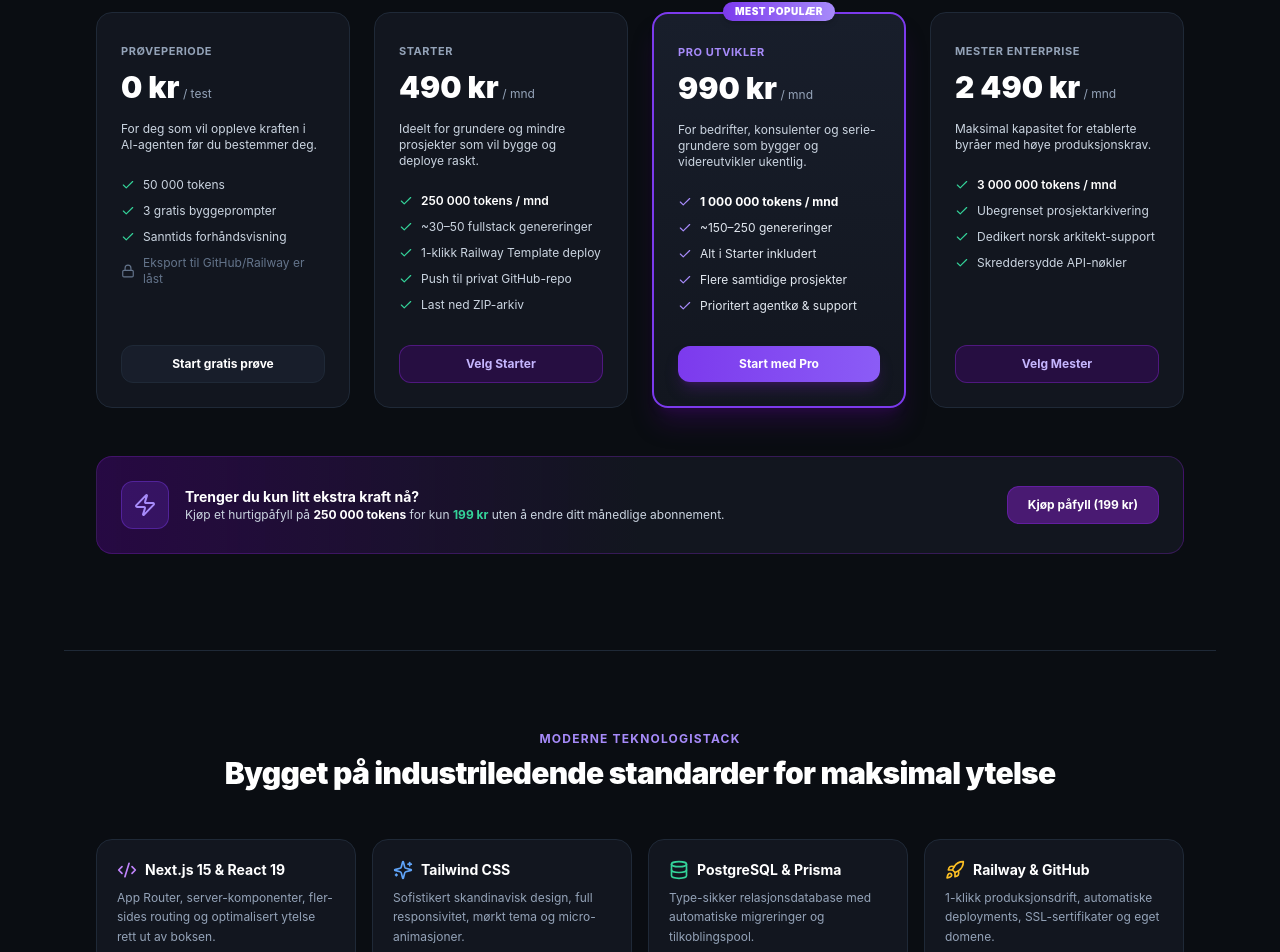
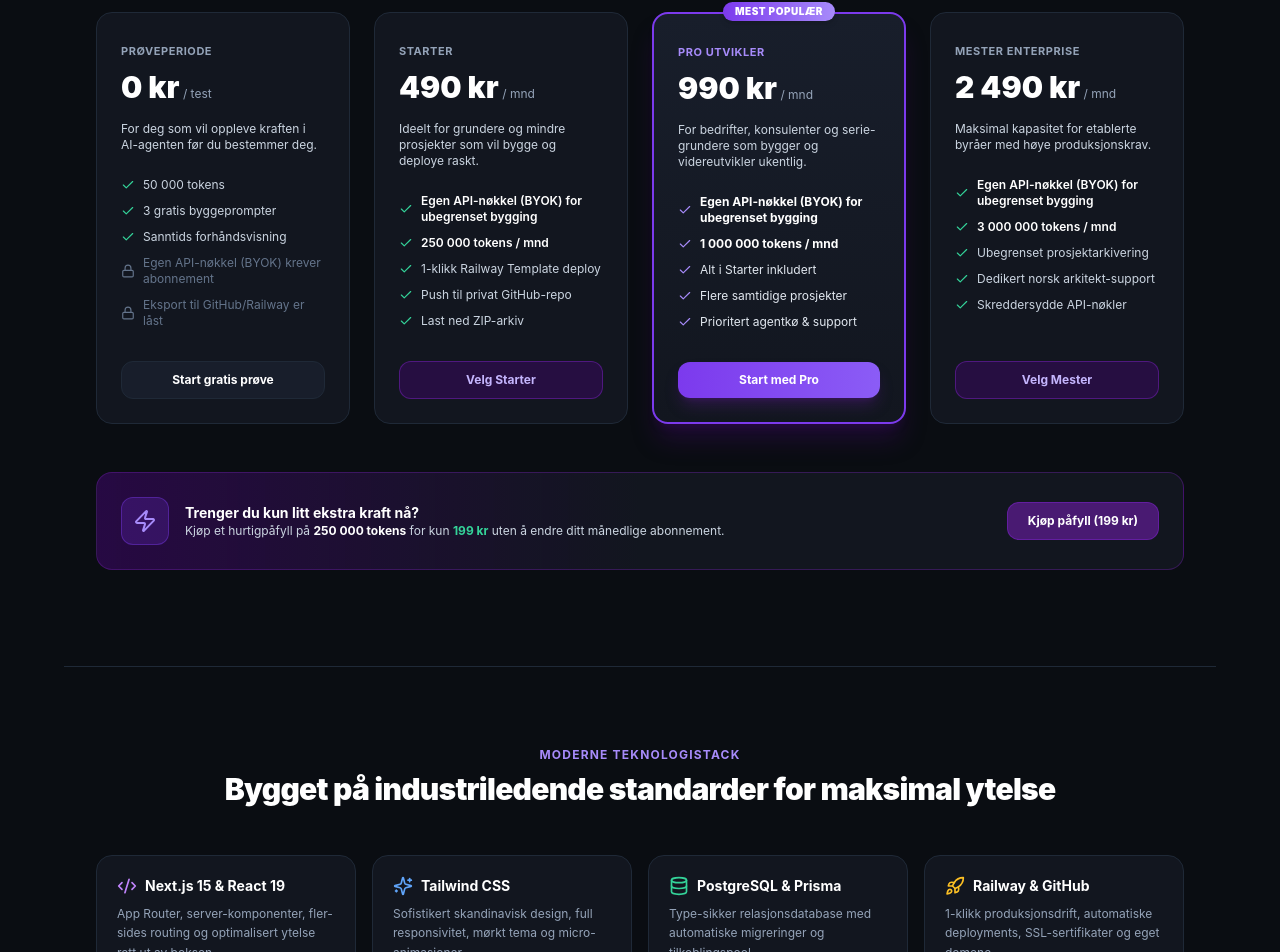
Before and after one commit to kenkri3/vikingcode, a Next.js app: page / in a window 1280 px wide. Shown: the part 3015-3967 px from the top of the page. Built offline with nearby package versions, Linux system fonts and the light colour scheme; no server answers.

Commit message:
feat(pricing): implement Model 1 - gate BYOK behind paid subscriptions with clear upgrade paths

```diff
--- a/src/app/api/agent/chat/route.ts
+++ b/src/app/api/agent/chat/route.ts
@@ -48,6 +48,18 @@ export async function POST(req: NextRequest) {
     // 🎯 SJEKK OM BRUKEREN BRUKER EGEN API-NØKKEL (BYOK)
     const userCustomKey = (customApiKey || apiKey)?.trim();
     if (userCustomKey && userCustomKey.length > 5) {
+      // Sjekk om brukeren er på betalt plan i DB (Modell 1: BYOK krever Starter eller Pro)
+      let isAllowedByok = true;
+      if (userId) {
+        try {
+          const dbUser = await prisma.user.findUnique({ where: { id: userId } });
+          if (dbUser && dbUser.plan === "TRIAL" && dbUser.role !== "ADMIN") {
+            isAllowedByok = false;
+          }
+        } catch {}
+      }
+
+      if (isAllowedByok) {
         try {
           const aiResult = await callAiModel(
             message,
@@ -106,6 +118,7 @@ export async function POST(req: NextRequest) {
         }
       } catch (keyErr) {
         console.warn("Feil ved kjøring med egen API-nøkkel, faller tilbake til standard agent:", keyErr);
+      }
     }
   }
 
--- a/src/app/api/generate/route.ts
+++ b/src/app/api/generate/route.ts
@@ -3493,6 +3493,20 @@ export async function POST(req: NextRequest) {
     const clientKey = geminiApiKey || (body as any).apiKey || (body as any).customApiKey;
     const hasOwnApiKey = Boolean(clientKey && typeof clientKey === "string" && clientKey.trim().length > 5);
 
+    // Modell 1: Egen API-nøkkel (BYOK) krever et aktivt betalt abonnement (Starter, Pro eller Mester)
+    const isPaidPlan = userSession.plan !== "TRIAL" || (userSession as any).role === "ADMIN";
+    if (hasOwnApiKey && !isPaidPlan) {
+      return NextResponse.json(
+        {
+          error: "Egen API-nøkkel (BYOK) for ubegrenset bygging krever et aktivt abonnement (Starter eller Pro). Oppgrader for å aktivere direkte API-kvote.",
+          code: "UPGRADE_REQUIRED_FOR_BYOK",
+          tokensRemaining: userSession.tokensRemaining,
+          trialPromptsUsed: userSession.trialPromptsUsed,
+        },
+        { status: 403 }
+      );
+    }
+
     // Sjekk token-kvote før generering KUN dersom brukeren IKKE benytter egen nøkkel
     if (!hasOwnApiKey) {
       const quotaCheck = verifyTokenQuota(userSession);
--- a/src/app/app/page.tsx
+++ b/src/app/app/page.tsx
@@ -37,6 +37,7 @@ import {
   Sparkles,
   Loader2,
   Server,
+  ArrowRight,
 } from "lucide-react";
 
 function BuilderContent() {
@@ -324,11 +325,14 @@ function BuilderContent() {
         ? `proj_${activeProject.id}`
         : storedSession || "aiprogram_session";
 
-      const keyToUse =
+      // Modell 1: Egen API-nøkkel (BYOK) krever et aktivt betalt abonnement (Starter, Pro eller Mester)
+      const isPaidUser = user.plan !== "TRIAL" || (user as any).role === "ADMIN";
+      const rawKey =
         geminiApiKeyInput.trim() ||
         (typeof window !== "undefined"
           ? (localStorage.getItem("aiprogram_gemini_key") || localStorage.getItem("aiprogram_custom_api_key") || "").trim()
           : "");
+      const keyToUse = isPaidUser ? rawKey : "";
 
       try {
         const chatRes = await fetch("/api/agent/chat", {
@@ -1193,6 +1197,40 @@ function BuilderContent() {
                     Hent gratis Gemini-nøkkel <ExternalLink className="w-2.5 h-2.5" />
                   </a>
                 </label>
+
+                {user.plan === "TRIAL" ? (
+                  <div className="p-3 rounded-xl bg-purple-950/40 border border-purple-800/40 space-y-2 mb-2">
+                    <div className="flex items-center justify-between">
+                      <span className="text-[11px] font-bold text-[#A78BFA] flex items-center gap-1.5">
+                        <Sparkles className="w-3.5 h-3.5" />
+                        Pro-funksjon: BYOK
+                      </span>
+                      <span className="text-[10px] px-2 py-0.5 rounded bg-purple-900/60 text-purple-200 border border-purple-700/50">
+                        Krever abonnement
+                      </span>
+                    </div>
+                    <p className="text-[11px] text-slate-300 leading-relaxed">
+                      Som prøvebruker benytter du dine 50 000 gratis prøvetokens. Oppgrader til <strong>Starter</strong> eller <strong>Pro</strong> for å låse opp egen API-nøkkel og bygge ubegrenset.
+                    </p>
+                    <button
+                      type="button"
+                      onClick={() => {
+                        setIsSettingsOpen(false);
+                        setIsPricingOpen(true);
+                      }}
+                      className="w-full py-1.5 rounded-lg bg-gradient-to-r from-[#7C3AED] to-[#8B5CF6] hover:from-[#6D28D9] text-white text-[11px] font-bold transition flex items-center justify-center gap-1.5 shadow-md shadow-purple-900/40 cursor-pointer"
+                    >
+                      <span>Se planer og oppgrader</span>
+                      <ArrowRight className="w-3 h-3" />
+                    </button>
+                  </div>
+                ) : (
+                  <div className="p-2.5 rounded-xl bg-emerald-950/40 border border-emerald-800/40 text-[11px] text-emerald-300 flex items-center gap-2 mb-2">
+                    <CheckCircle2 className="w-4 h-4 shrink-0 text-emerald-400" />
+                    <span>Egen API-nøkkel (BYOK) er <strong>aktiv</strong> på ditt {user.plan}-abonnement for ubegrenset bygging.</span>
+                  </div>
+                )}
+
                 <input
                   type="password"
                   value={geminiApiKeyInput}
@@ -1210,7 +1248,7 @@ function BuilderContent() {
                 </div>
 
                 <p className="text-[10px] text-slate-400 mt-2 leading-relaxed">
-                  Som standard benyttes den innebygde <strong>AI Program Ultra</strong>-motoren. Legger du inn din egen nøkkel her, kjører både chat og kodegenerering direkte mot din leverandør med <strong>ubegrenset kvote</strong>.
+                  Som standard benyttes den innebygde <strong>AI Program Ultra</strong>-motoren. Med et aktivt abonnement kjører kodegenereringen direkte mot din egen leverandør med <strong>ubegrenset kvote</strong>.
                 </p>
 
                 {testKeyStatus && (
--- a/src/app/page.tsx
+++ b/src/app/page.tsx
@@ -577,6 +577,10 @@ export default function LandingPage() {
                 </li>
                 <li className="flex items-center gap-2 text-slate-500">
                   <Lock className="w-3.5 h-3.5 text-slate-500 shrink-0" />
+                  <span>Egen API-nøkkel (BYOK) krever abonnement</span>
+                </li>
+                <li className="flex items-center gap-2 text-slate-500">
+                  <Lock className="w-3.5 h-3.5 text-slate-500 shrink-0" />
                   <span>Eksport til GitHub/Railway er låst</span>
                 </li>
               </ul>
@@ -605,11 +609,11 @@ export default function LandingPage() {
               <ul className="space-y-2.5 text-xs text-slate-300">
                 <li className="flex items-center gap-2">
                   <Check className="w-3.5 h-3.5 text-emerald-400 shrink-0" />
-                  <span className="font-semibold text-white">250 000 tokens / mnd</span>
+                  <span className="font-semibold text-white">Egen API-nøkkel (BYOK) for ubegrenset bygging</span>
                 </li>
                 <li className="flex items-center gap-2">
                   <Check className="w-3.5 h-3.5 text-emerald-400 shrink-0" />
-                  <span>~30–50 fullstack genereringer</span>
+                  <span className="font-semibold text-white">250 000 tokens / mnd</span>
                 </li>
                 <li className="flex items-center gap-2">
                   <Check className="w-3.5 h-3.5 text-emerald-400 shrink-0" />
@@ -653,11 +657,11 @@ export default function LandingPage() {
               <ul className="space-y-2.5 text-xs text-slate-200">
                 <li className="flex items-center gap-2">
                   <Check className="w-3.5 h-3.5 text-[#A78BFA] shrink-0" />
-                  <span className="font-bold text-white">1 000 000 tokens / mnd</span>
+                  <span className="font-bold text-white">Egen API-nøkkel (BYOK) for ubegrenset bygging</span>
                 </li>
                 <li className="flex items-center gap-2">
                   <Check className="w-3.5 h-3.5 text-[#A78BFA] shrink-0" />
-                  <span>~150–250 genereringer</span>
+                  <span className="font-bold text-white">1 000 000 tokens / mnd</span>
                 </li>
                 <li className="flex items-center gap-2">
                   <Check className="w-3.5 h-3.5 text-[#A78BFA] shrink-0" />
@@ -696,6 +700,10 @@ export default function LandingPage() {
                 Maksimal kapasitet for etablerte byråer med høye produksjonskrav.
               </p>
               <ul className="space-y-2.5 text-xs text-slate-300">
+                <li className="flex items-center gap-2">
+                  <Check className="w-3.5 h-3.5 text-emerald-400 shrink-0" />
+                  <span className="font-semibold text-white">Egen API-nøkkel (BYOK) for ubegrenset bygging</span>
+                </li>
                 <li className="flex items-center gap-2">
                   <Check className="w-3.5 h-3.5 text-emerald-400 shrink-0" />
                   <span className="font-semibold text-white">3 000 000 tokens / mnd</span>
```
Lines whose indentation alone changed are shown as unchanged.
